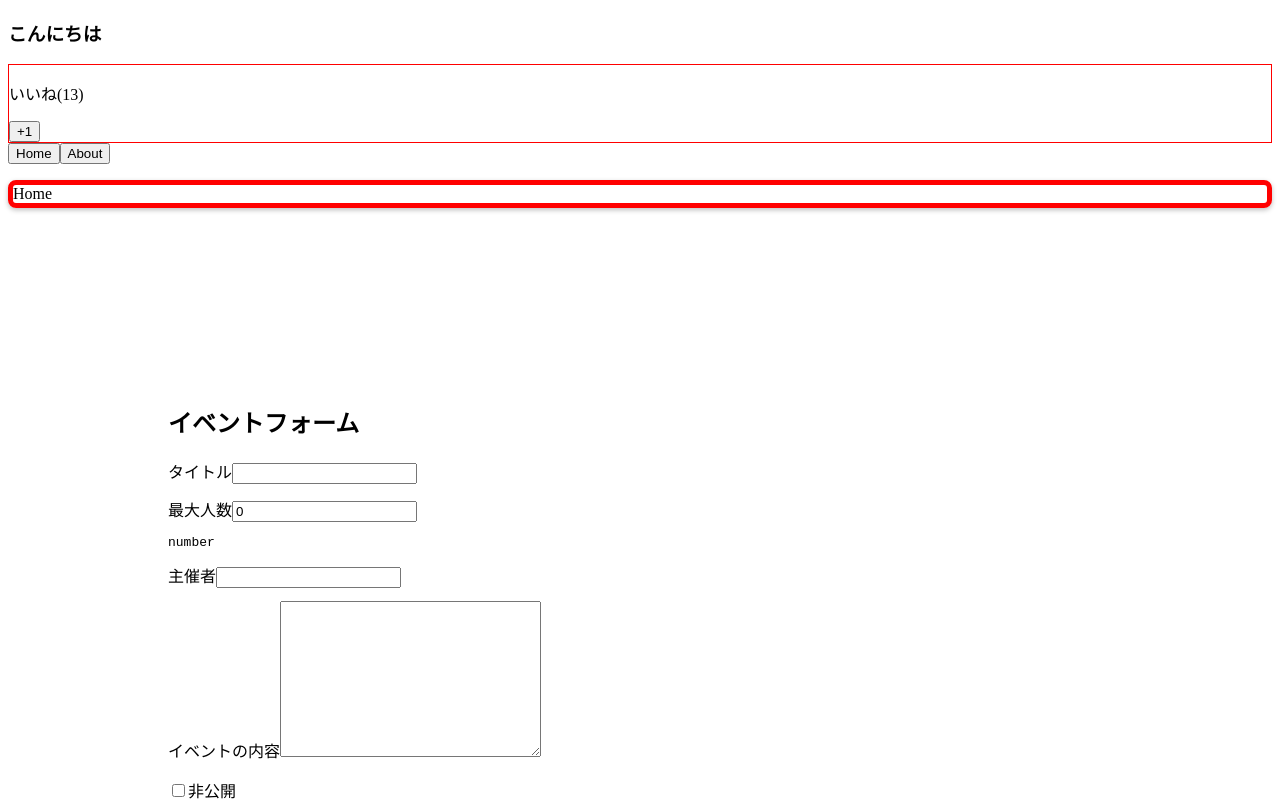
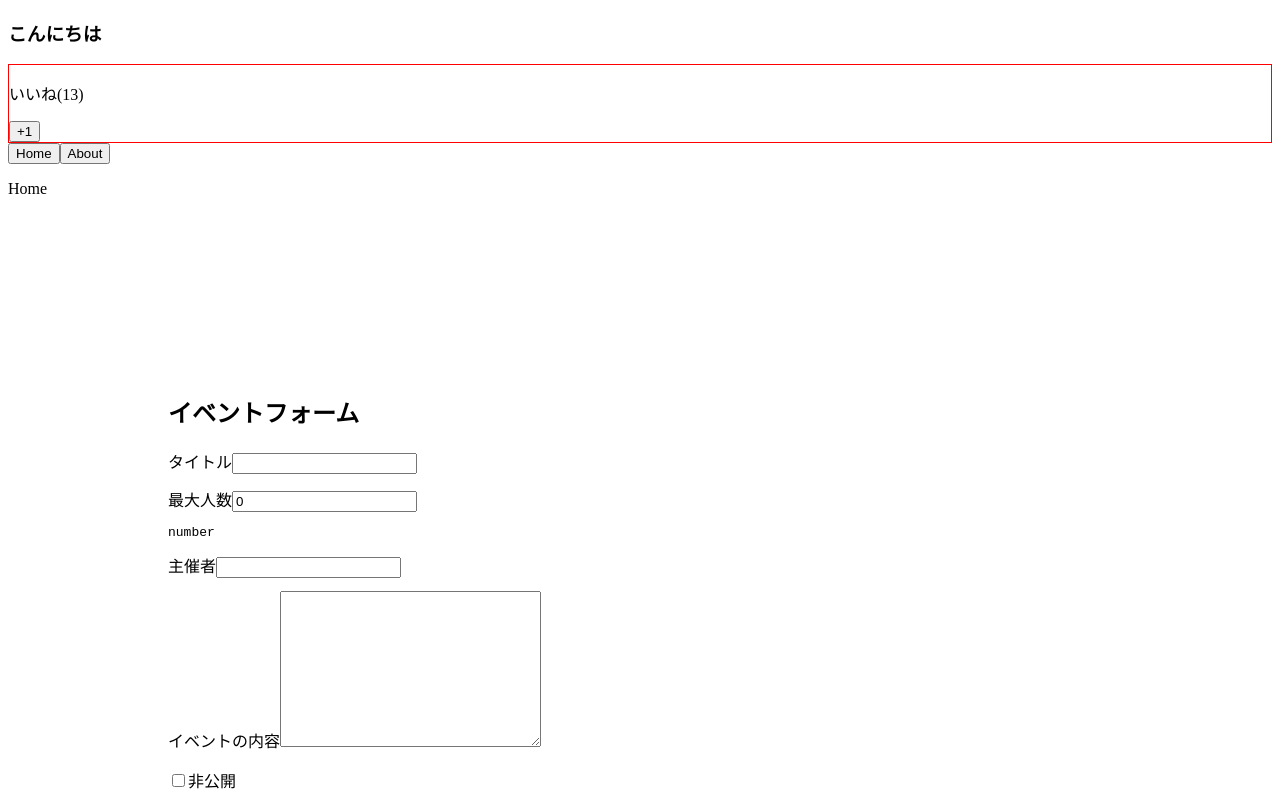
Before and after one commit to Yasunori-aloha/Vuejs-training, a Vue app in the folder vuejs-training-project/: page / in a window 1280 px wide. Shown: the top 801 px of the page. Built offline with nearby package versions, Linux system fonts and the light colour scheme.

Commit message:
カスタムディレクティブをローカル登録する方法

```diff
--- a/vuejs-training-project/src/components/Home.vue
+++ b/vuejs-training-project/src/components/Home.vue
@@ -2,3 +2,14 @@
   <!-- データをオブジェクトの中に格納することで、複数データを受け渡すことができる。 -->
   <p v-border:solid.round.shadow="{width: '5px', color: 'red'}">Home</p>
 </template>
+
+<script>
+export default {
+  // 'Homeコンポーネント'のみで使用できるカスタムディレクティブを設定できる。
+  directives: {
+    border() {
+      // 'v-border'の中身を記述
+    }
+  }
+}
+</script>
```
